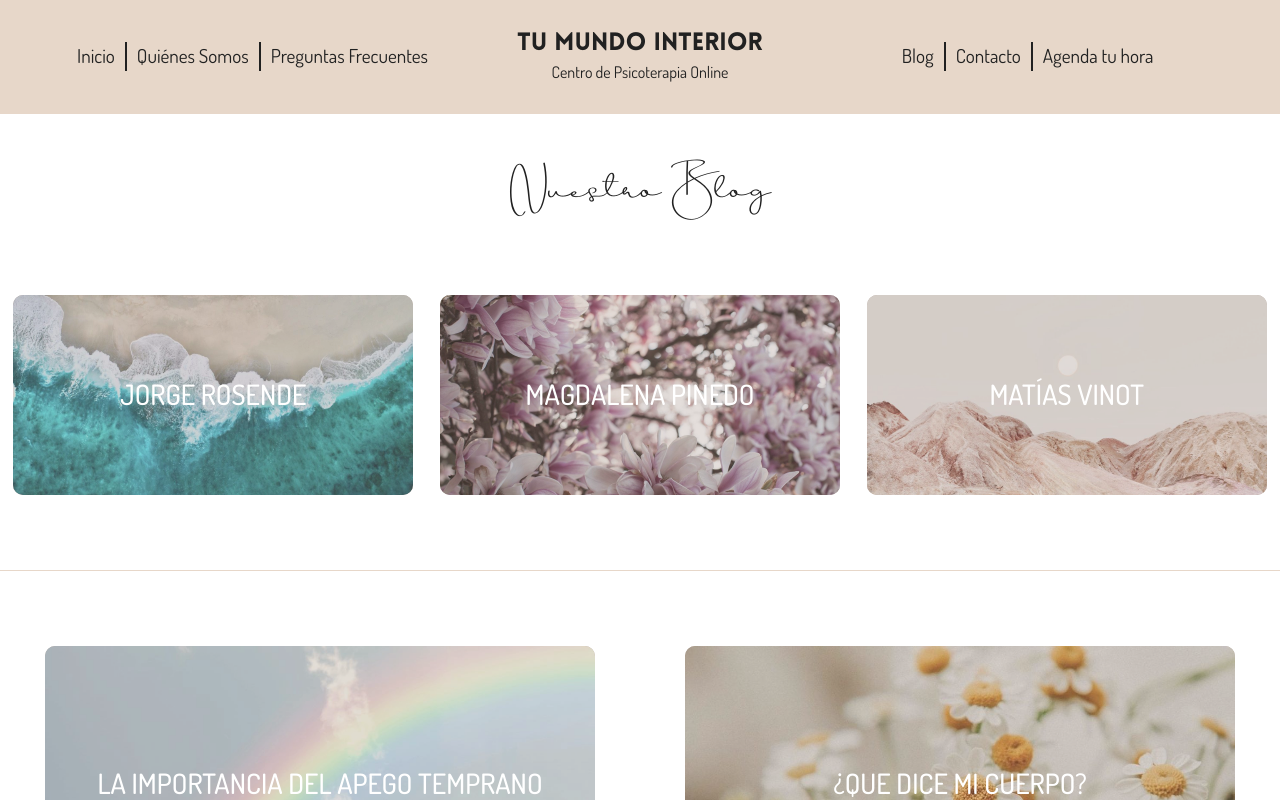
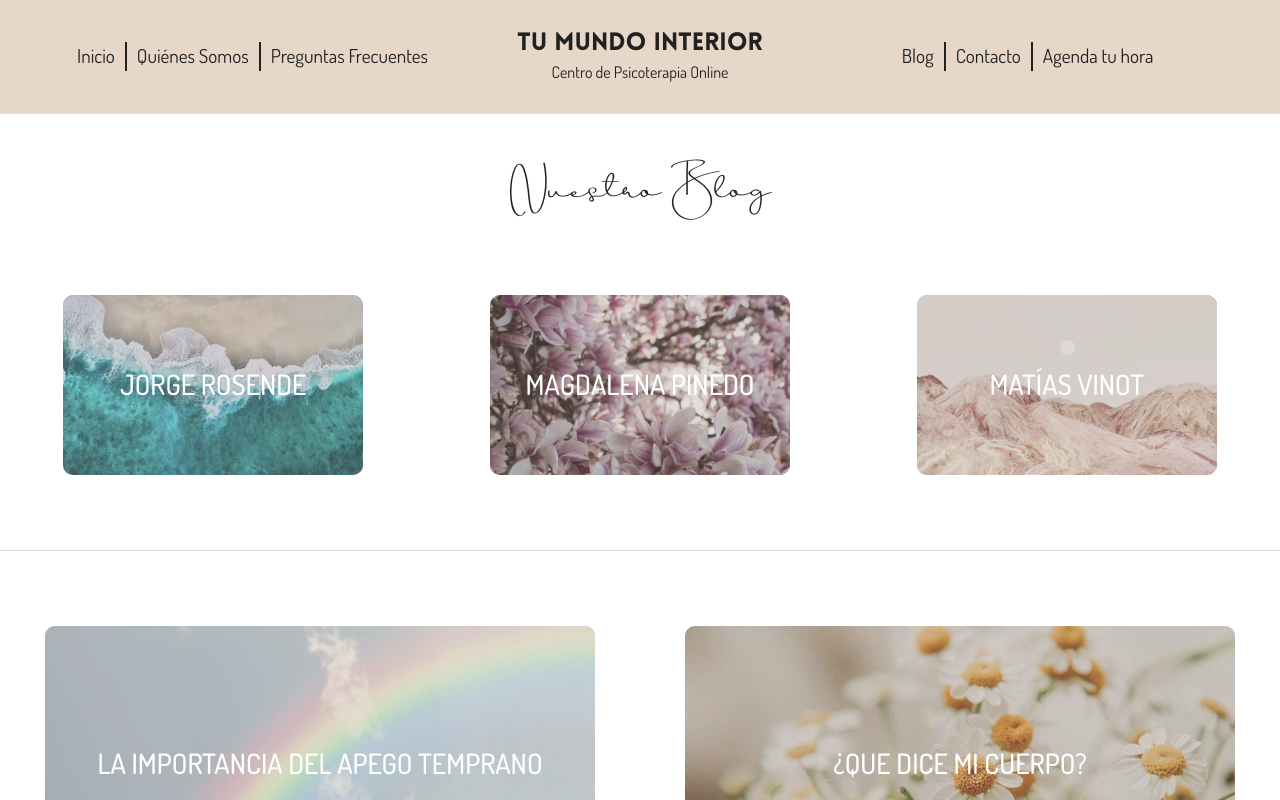
Before and after one commit to FacundoVillarroel/tumundointeriorweb, a React (Create React App) app: page /blog in a window 1280 px wide. Shown: the top 800 px of the page. Built offline with nearby package versions, Linux system fonts and the light colour scheme.

Commit message:
[style] - change dimensions in article container class

```diff
--- a/scss/_blog.scss
+++ b/scss/_blog.scss
@@ -146,8 +146,8 @@
       row-gap: 0;
       border-bottom: 1px solid $almond;
       .articleContainer {
-        height: 200px;
-        width: 400px;
+        height: 180px;
+        width: 300px;
       }
     }
   }
--- a/src/App.css
+++ b/src/App.css
@@ -816,8 +816,8 @@ html a {
     row-gap: 0;
     border-bottom: 1px solid #e7d7c9; }
     .blogContainer .introductoryArticlesGrid .articleContainer {
-      height: 200px;
-      width: 400px; } }
+      height: 180px;
+      width: 300px; } }
 
 .articleTextContainer {
   position: relative;
```
